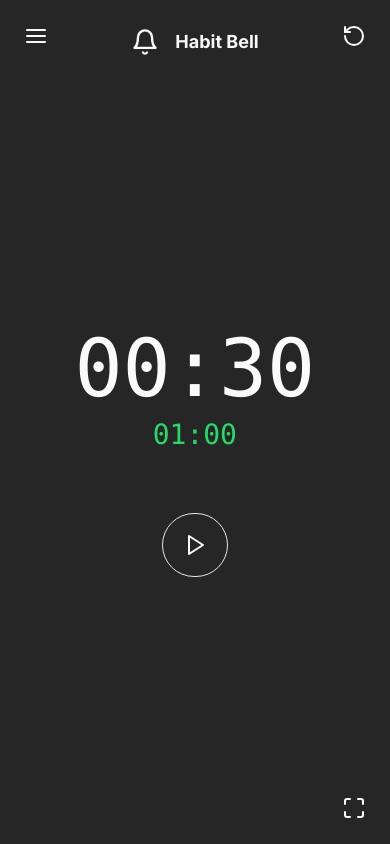
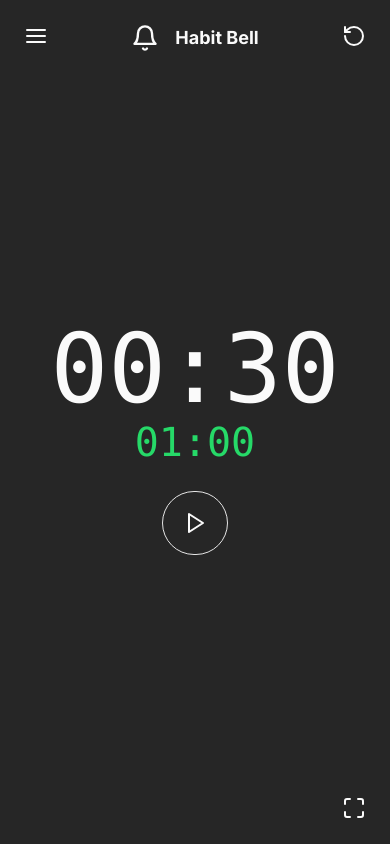
Before and after one commit to chrisonoo/habit-bell-next-v2, a Next.js app: page / in a window 390 px wide. Built offline with nearby package versions, Linux system fonts and the light colour scheme.

Commit message:
feat: Improve responsive typography and layout spacing

```diff
--- a/components/bell-logo.tsx
+++ b/components/bell-logo.tsx
@@ -2,7 +2,7 @@ import { Bell } from "lucide-react";
 
 export function BellLogo() {
     return (
-        <div className="absolute top-7 lg:top-9 z-10">
+        <div className="absolute top-6 lg:top-9 z-10">
             <div className="flex items-center justify-center gap-4">
                 <Bell className="w-7 h-7 text-foreground" />
                 <h1 className="text-lg font-bold">Habit Bell</h1>
--- a/components/habit-timer.tsx
+++ b/components/habit-timer.tsx
@@ -246,8 +246,8 @@ export function HabitTimer() {
             </Button>
 
             {/* Main Content */}
-            <div className="flex-1 flex flex-col items-center justify-center w-full">
-                <div className="flex flex-col items-center justify-center scale-50 lg:scale-100">
+            <div className="flex-1 flex flex-col items-center justify-center w-full mt-16 mb-8">
+                <div className="flex flex-col items-center justify-center">
                     <TimerDisplay
                         minutes={intervalTime.minutes}
                         seconds={intervalTime.seconds}
@@ -258,12 +258,12 @@ export function HabitTimer() {
                         seconds={sessionTime.seconds}
                         size="small"
                         color="text-primary"
-                        className="mt-4"
+                        className="lg:mt-4"
                     />
                 </div>
 
                 {/* Timer Controls (Center Bottom) */}
-                <div className="">
+                <div className="mt-6 lg:mt-16">
                     <TimerControls
                         isRunning={timerStateRef.current?.isRunning || false}
                         onToggle={toggleTimer}
--- a/components/timer-display.tsx
+++ b/components/timer-display.tsx
@@ -1,11 +1,11 @@
-import { cn } from "@/lib/utils"
+import { cn } from "@/lib/utils";
 
 interface TimerDisplayProps {
-  minutes: number
-  seconds: number
-  className?: string
-  size?: "large" | "small"
-  color?: string
+    minutes: number;
+    seconds: number;
+    className?: string;
+    size?: "large" | "small";
+    color?: string;
 }
 
 export function TimerDisplay({
@@ -15,21 +15,23 @@ export function TimerDisplay({
     size = "large",
     color = "text-foreground",
 }: TimerDisplayProps) {
-  const formattedMinutes = String(minutes).padStart(2, "0")
-  const formattedSeconds = String(seconds).padStart(2, "0")
+    const formattedMinutes = String(minutes).padStart(2, "0");
+    const formattedSeconds = String(seconds).padStart(2, "0");
 
     return (
         <div
             className={cn(
                 "font-mono tabular-nums",
-        size === "large" ? "text-[10rem] md:text-[12rem] leading-none" : "text-[3.5rem] leading-tight",
+                size === "large"
+                    ? "text-[6rem] lg:text-[12rem] leading-none"
+                    : "text-[2.5rem] lg:text-[3.5rem] leading-tight",
                 color,
-        className,
+                className
             )}
             aria-live={size === "large" ? "polite" : "off"}
             role="timer"
         >
             {formattedMinutes}:{formattedSeconds}
         </div>
-  )
+    );
 }
```
Lines whose indentation alone changed are shown as unchanged.
